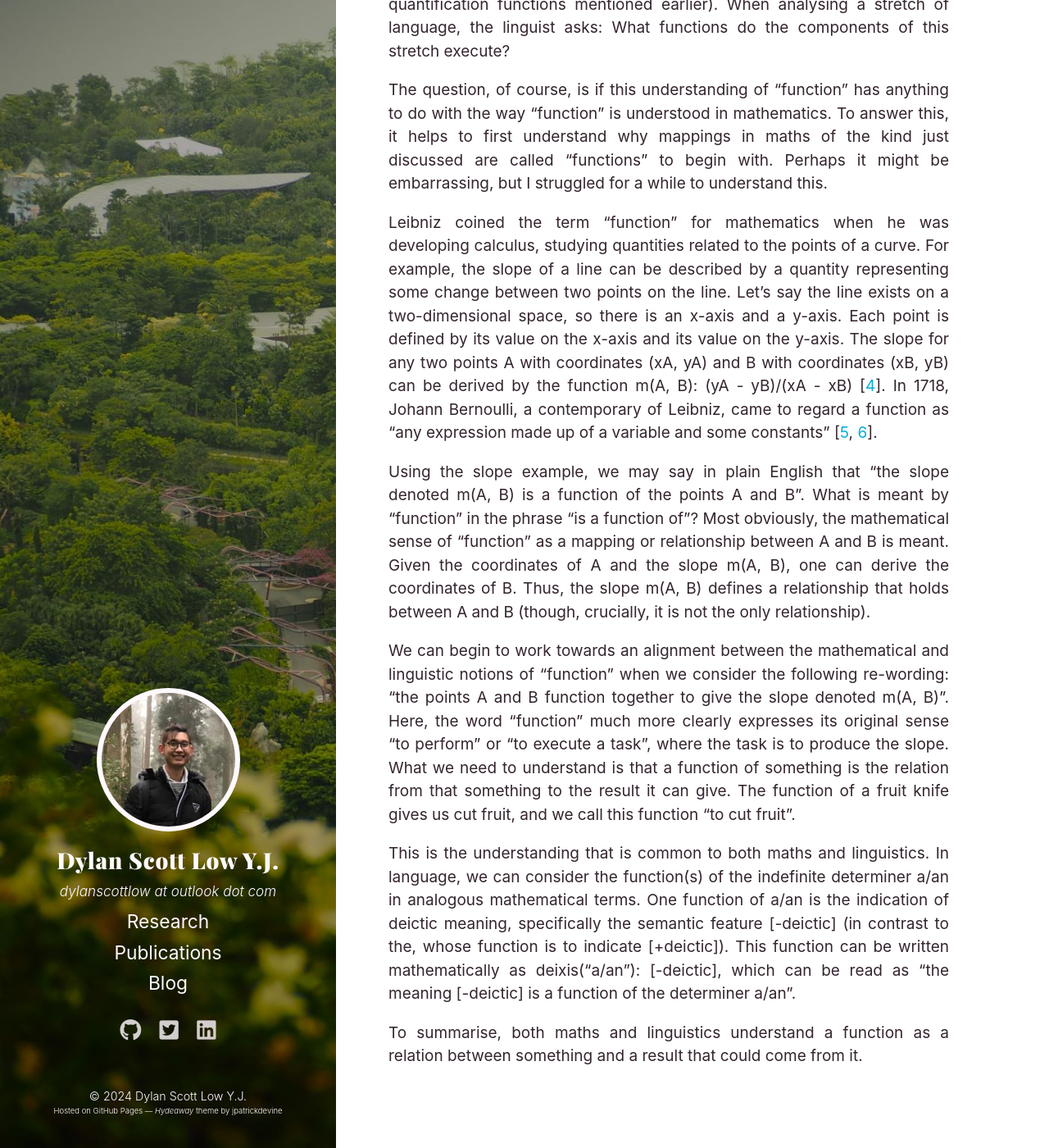
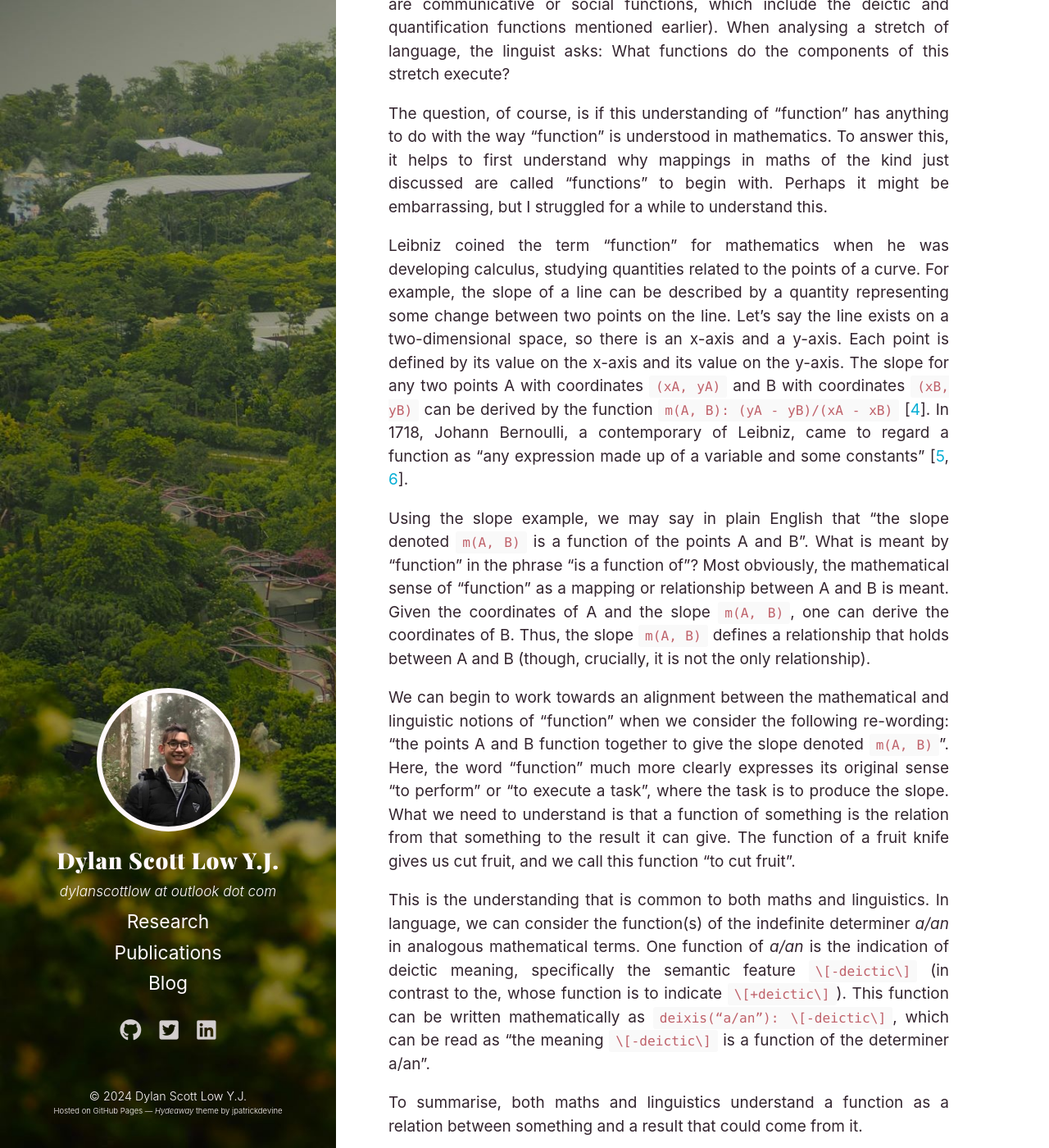
Before and after one commit to dylanscottlow/dylanscottlow.github.io, a Jekyll site: the page built from _posts/2024-04-30-functions-maths-language.md, in a window 1280 px wide and 1400 px high, scrolled down 1798 px. Shown: the whole window at 82% size. Built offline with Jekyll 4.4.1, drawn with Linux system fonts in a browser that asks for light colours; a style sheet for code colours, icons or effects is not loaded; some of the changed text lies outside the part shown.

Commit message:
Add code spans for all mathematical expressions

```diff
--- a/_posts/2024-04-30-functions-maths-language.md
+++ b/_posts/2024-04-30-functions-maths-language.md
@@ -7,13 +7,13 @@
 
 In everyday plain English, the word “function” is understood to be roughly synonymous with words like “goal” or “purpose”. For example, the function of a fruit knife is to cut fruit.
 
-In linguistics, “function” is usually understood to have this kind of meaning. For example, the primary function of the English determiner the, when used alongside a noun within a noun phrase like the cow, is to express deictic meaning (“that particular cow”), whilst the determiner a/an, as in a cow, has the function of expressing non-deictic (singular) quantification (“just one of the cows”).
+In linguistics, “function” is usually understood to have this kind of meaning. For example, the primary function of the English determiner <i>the</i>, when used alongside a noun within a noun phrase like <i>the cow</i>, is to express deictic meaning (“that particular cow”), whilst the determiner <i>a/an</i>, as in <i>a cow</i>, has the function of expressing non-deictic (singular) quantification (“just one of the cows”).
 
 <!-- more -->
 
 In mathematics and computer science, the word “function” seems to have a somewhat different meaning. The introduction of the term “function” to mathematics is credited to Gottfried Wilhelm Leibniz, who first used it in 1673 \[<a href = "https://www.ms.uky.edu/~droyster/courses/fall06/PDFs/Chapter05.pdf" target = "blank">1</a>\]. In maths, a function is understood as a mapping or relationship between the elements of two sets. Some use the metaphor of a black-box machine to describe a function: it takes an element of one set as input, performs some transformation upon it, and gives as output an element of another set.
 
-Let us consider an example from set theory. Given x ∈ ℝ (meaning x is a number in the set ℝ, where ℝ is the infinite set of all real numbers), the function f(x): x + 1, then, is a mapping from any number x within ℝ to the number that is greater than it by 1. Here, the function takes x as input, adds 1 to it, and then returns the result as output. In this case, both the input and output are members of the set ℝ, but it is possible that they could be members of different subsets of ℝ. For example, if x ∈ X where X ⊆ ℝ {x \| x is an even number and x > 0} (meaning X is a subset of ℝ where for any member x of X, x is an even number greater than 0) and if y ∈ Y where Y ⊆ ℝ {y \| y is an odd number and x > 1} (meaning Y is a subset of ℝ where for any member y of Y, y is an even number greater than 1), then the input for f(x): x + 1 is a member of the set X and the output (that is, “x + 1”) is a member of the set Y. Thus, f(x): x + 1 is a mapping from X to Y.
+Let us consider an example from set theory. Given `x ∈ ℝ` (meaning x is a number in the set ℝ, where ℝ is the infinite set of all real numbers), the function `f(x): x + 1`, then, is a mapping from any number x within ℝ to the number that is greater than it by 1. Here, the function takes x as input, adds 1 to it, and then returns the result as output. In this case, both the input and output are members of the set ℝ, but it is possible that they could be members of different subsets of ℝ. For example, if `x ∈ X` where `X ⊆ ℝ {x \| x is an even number and x > 0}` (meaning X is a subset of ℝ where for any member x of X, x is an even number greater than 0) and if `y ∈ Y` where `Y ⊆ ℝ {y \| y is an odd number and x > 1}` (meaning Y is a subset of ℝ where for any member y of Y, y is an even number greater than 1), then the input for `f(x): x + 1` is a member of the set X and the output (that is, “x + 1”) is a member of the set Y. Thus, `f(x): x + 1` is a mapping from X to Y.
 
 **The Shared Meaning of “Function” in Maths and Linguistics**
 
@@ -23,12 +23,12 @@
 
 The question, of course, is if this understanding of “function” has anything to do with the way “function” is understood in mathematics. To answer this, it helps to first understand why mappings in maths of the kind just discussed are called “functions” to begin with. Perhaps it might be embarrassing, but I struggled for a while to understand this.
 
-Leibniz coined the term “function” for mathematics when he was developing calculus, studying quantities related to the points of a curve. For example, the slope of a line can be described by a quantity representing some change between two points on the line. Let’s say the line exists on a two-dimensional space, so there is an x-axis and a y-axis. Each point is defined by its value on the x-axis and its value on the y-axis. The slope for any two points A with coordinates (xA, yA) and B with coordinates (xB, yB) can be derived by the function m(A, B): (yA - yB)/(xA - xB) \[<a hreff = "https://en.wikipedia.org/wiki/Slope" target = "blank">4</a>\]. In 1718, Johann Bernoulli, a contemporary of Leibniz, came to regard a function as “any expression made up of a variable and some constants” \[<a href = "https://en.wikipedia.org/wiki/History_of_the_function_concept" target = "blank">5</a>, <a href = "https://books.google.com/books?id=-UzKwHWzdesC" target = "blank">6</a>\].
+Leibniz coined the term “function” for mathematics when he was developing calculus, studying quantities related to the points of a curve. For example, the slope of a line can be described by a quantity representing some change between two points on the line. Let’s say the line exists on a two-dimensional space, so there is an x-axis and a y-axis. Each point is defined by its value on the x-axis and its value on the y-axis. The slope for any two points A with coordinates `(xA, yA)` and B with coordinates `(xB, yB)` can be derived by the function `m(A, B): (yA - yB)/(xA - xB)` \[<a hreff = "https://en.wikipedia.org/wiki/Slope" target = "blank">4</a>\]. In 1718, Johann Bernoulli, a contemporary of Leibniz, came to regard a function as “any expression made up of a variable and some constants” \[<a href = "https://en.wikipedia.org/wiki/History_of_the_function_concept" target = "blank">5</a>, <a href = "https://books.google.com/books?id=-UzKwHWzdesC" target = "blank">6</a>\].
 
-Using the slope example, we may say in plain English that “the slope denoted m(A, B) is a function of the points A and B”. What is meant by “function” in the phrase “is a function of”? Most obviously, the mathematical sense of “function” as a mapping or relationship between A and B is meant. Given the coordinates of A and the slope m(A, B), one can derive the coordinates of B. Thus, the slope m(A, B) defines a relationship that holds between A and B (though, crucially, it is not the only relationship).
+Using the slope example, we may say in plain English that “the slope denoted `m(A, B)` is a function of the points A and B”. What is meant by “function” in the phrase “is a function of”? Most obviously, the mathematical sense of “function” as a mapping or relationship between A and B is meant. Given the coordinates of A and the slope `m(A, B)`, one can derive the coordinates of B. Thus, the slope `m(A, B)` defines a relationship that holds between A and B (though, crucially, it is not the only relationship).
 
-We can begin to work towards an alignment between the mathematical and linguistic notions of “function” when we consider the following re-wording: “the points A and B function together to give the slope denoted m(A, B)”. Here, the word “function” much more clearly expresses its original sense “to perform” or “to execute a task”, where the task is to produce the slope. What we need to understand is that a function of something is the relation from that something to the result it can give. The function of a fruit knife gives us cut fruit, and we call this function “to cut fruit”.
+We can begin to work towards an alignment between the mathematical and linguistic notions of “function” when we consider the following re-wording: “the points A and B function together to give the slope denoted `m(A, B)`”. Here, the word “function” much more clearly expresses its original sense “to perform” or “to execute a task”, where the task is to produce the slope. What we need to understand is that a function of something is the relation from that something to the result it can give. The function of a fruit knife gives us cut fruit, and we call this function “to cut fruit”.
 
-This is the understanding that is common to both maths and linguistics. In language, we can consider the function(s) of the indefinite determiner a/an in analogous mathematical terms. One function of a/an is the indication of deictic meaning, specifically the semantic feature \[-deictic\] (in contrast to the, whose function is to indicate \[+deictic\]). This function can be written mathematically as deixis(“a/an”): \[-deictic\], which can be read as “the meaning \[-deictic\] is a function of the determiner a/an”.
+This is the understanding that is common to both maths and linguistics. In language, we can consider the function(s) of the indefinite determiner <i>a/an</i> in analogous mathematical terms. One function of <i>a/an</i> is the indication of deictic meaning, specifically the semantic feature `\[-deictic\]` (in contrast to the, whose function is to indicate `\[+deictic\]`). This function can be written mathematically as `deixis(“a/an”): \[-deictic\]`, which can be read as “the meaning `\[-deictic\]` is a function of the determiner a/an”.
 
 To summarise, both maths and linguistics understand a function as a relation between something and a result that could come from it.
```
